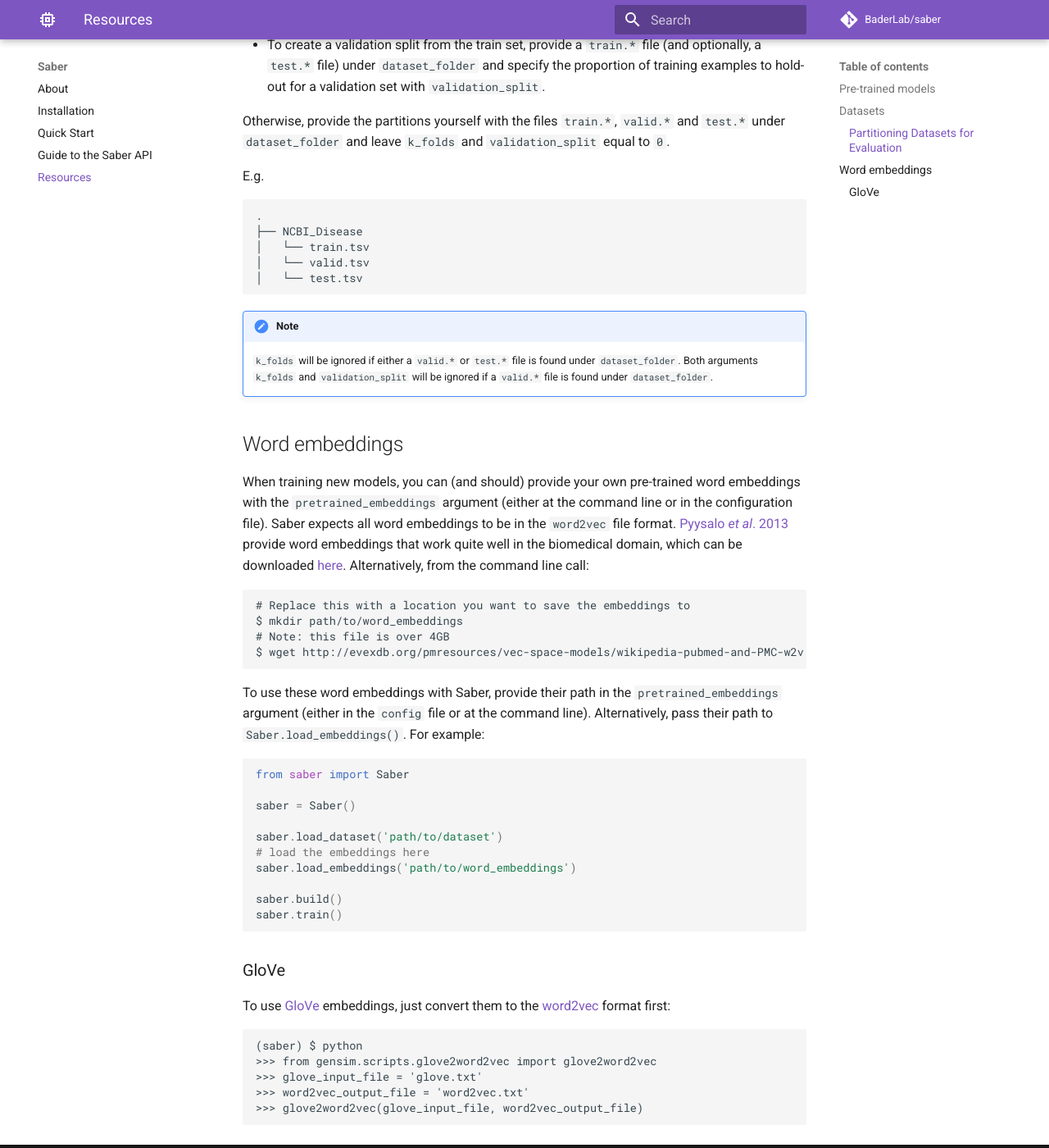
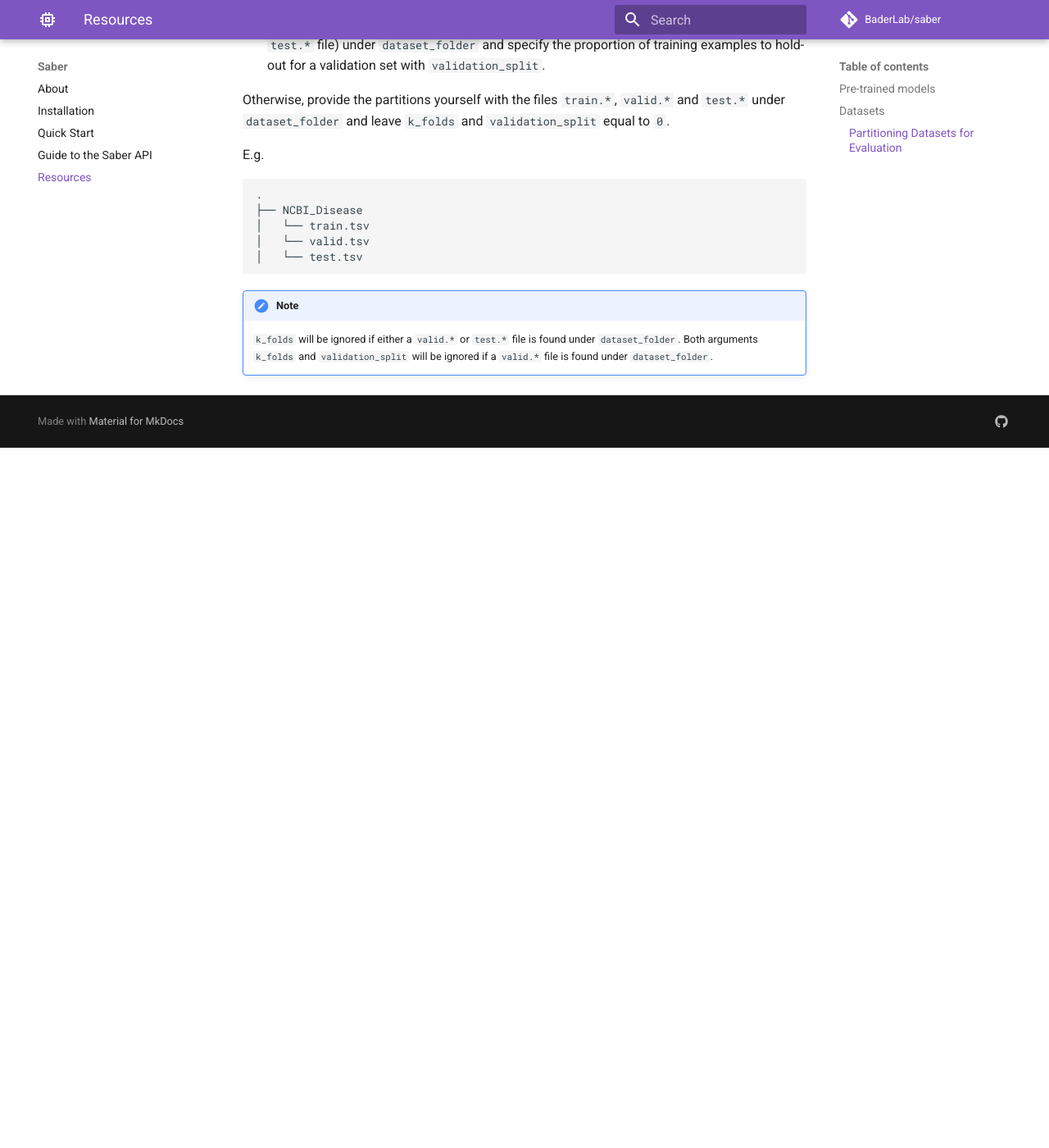
Before and after one commit to BaderLab/saber, an MkDocs documentation site: the page built from docs/resources.md, in a window 1280 px wide and 1400 px high, scrolled down 1719 px. Shown: the whole window at 82% size. Built offline with MkDocs 1.6.1 and Material for MkDocs 9.7.7, drawn with Linux system fonts in a browser that asks for light colours; comment, search, counter and statistics services are not loaded; after the commit the page ends 2265 px from its top, so only the background shows below that; some of the changed text lies outside the part shown.

Commit message:
:books: Updating docs

````diff
--- a/docs/resources.md
+++ b/docs/resources.md
@@ -1,6 +1,6 @@
 # Resources
 
-Saber is ready to go out-of-the box when using the __web-service__ or a __pre-trained model__. However, if you plan on training you own models, you will need to provide a dataset (or datasets!) and, ideally, pre-trained word embeddings.
+Saber is ready to go out-of-the box when using the __web-service__ or a __pre-trained model__. However, if you plan on training you own models, you will need to provide a dataset (or datasets!).
 
 ## Pre-trained models
 
@@ -59,41 +59,3 @@ E.g.
 
 !!! note
       `k_folds` will be ignored if either a `valid.*` or `test.*` file is found under `dataset_folder`. Both arguments `k_folds` and `validation_split` will be ignored if a `valid.*` file is found under `dataset_folder`.
-
-## Word embeddings
-
-When training new models, you can (and should) provide your own pre-trained word embeddings with the `pretrained_embeddings` argument (either at the command line or in the configuration file). Saber expects all word embeddings to be in the `word2vec` file format. [Pyysalo _et al_. 2013](https://pdfs.semanticscholar.org/e2f2/8568031e1902d4f8ee818261f0f2c20de6dd.pdf) provide word embeddings that work quite well in the biomedical domain, which can be downloaded [here](http://bio.nlplab.org). Alternatively, from the command line call:
-
-```
-# Replace this with a location you want to save the embeddings to
-$ mkdir path/to/word_embeddings
-# Note: this file is over 4GB
-$ wget http://evexdb.org/pmresources/vec-space-models/wikipedia-pubmed-and-PMC-w2v.bin -O path/to/word_embeddings/wikipedia-pubmed-and-PMC-w2v.bin
-```
-
-To use these word embeddings with Saber, provide their path in the `pretrained_embeddings` argument (either in the `config` file or at the command line). Alternatively, pass their path to `Saber.load_embeddings()`. For example:
-
-```python
-from saber import Saber
-
-saber = Saber()
-
-saber.load_dataset('path/to/dataset')
-# load the embeddings here
-saber.load_embeddings('path/to/word_embeddings')
-
-saber.build()
-saber.train()
-```
-
-### GloVe
-
-To use [GloVe](https://nlp.stanford.edu/projects/glove/) embeddings, just convert them to the [word2vec](https://code.google.com/archive/p/word2vec/) format first:
-
-```
-(saber) $ python
->>> from gensim.scripts.glove2word2vec import glove2word2vec
->>> glove_input_file = 'glove.txt'
->>> word2vec_output_file = 'word2vec.txt'
->>> glove2word2vec(glove_input_file, word2vec_output_file)
-```
````
Also changed, not shown: docs/guide_to_saber_api.md (+1 -1 lines), 1 other file.
